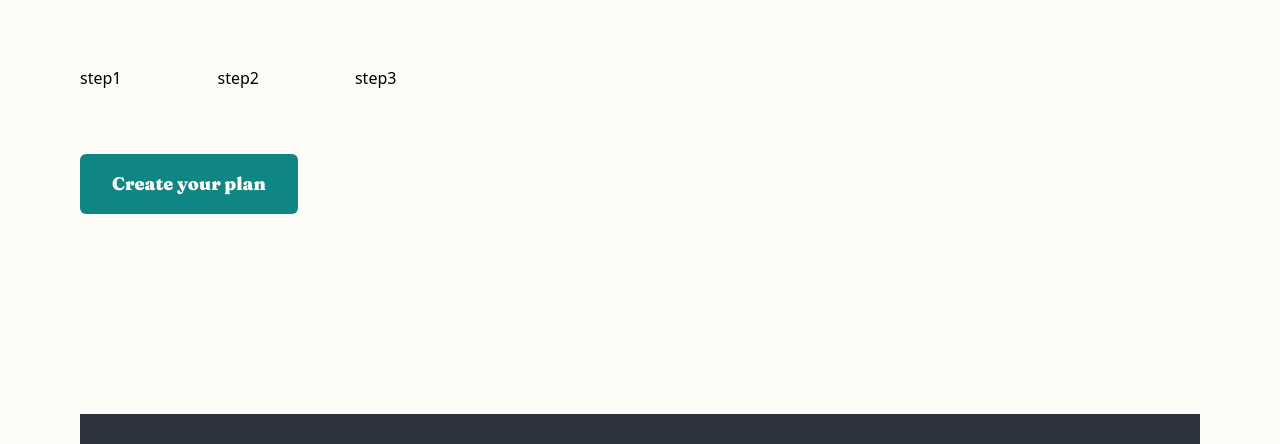
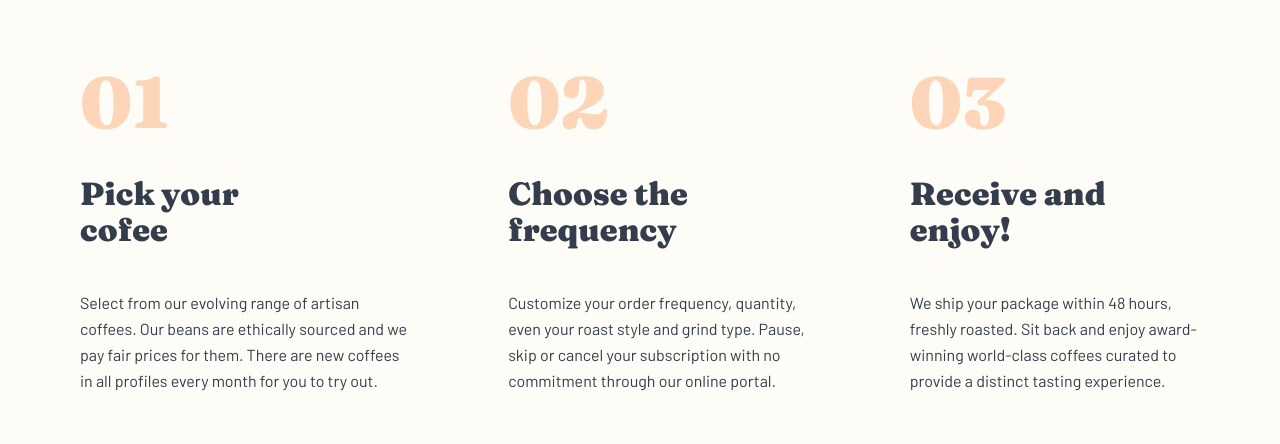
Before and after one commit to 13NOONE37/coffee-rosters, a Next.js app: page / in a window 1280 px wide. Shown: the part 2642-3086 px from the top of the page. Built offline with nearby package versions, Linux system fonts and the light colour scheme.

Commit message:
howItWorks section done

```diff
--- a/src/app/_components/PlanInstruction.tsx
+++ b/src/app/_components/PlanInstruction.tsx
@@ -1,17 +1,31 @@
-const instruction = [
+import { JSX } from 'react';
+
+const instructions = [
   {
-    id: 1,
-    heading: 'Pick your coffee',
+    index: 1,
+    Heading: () => (
+      <>
+        Pick your <br className="hidden md:block" /> cofee
+      </>
+    ),
     description: `Select from our evolving range of artisan coffees. Our beans are ethically sourced and we pay fair prices for them. There are new coffees in all profiles every month for you to try out.`,
   },
   {
-    id: 1,
-    heading: 'Choose the frequency',
+    index: 2,
+    Heading: () => (
+      <>
+        Choose the <br className="hidden md:block" /> frequency
+      </>
+    ),
     description: `Customize your order frequency, quantity, even your roast style and grind type. Pause, skip or cancel your subscription with no commitment through our online portal.`,
   },
   {
-    id: 1,
-    heading: 'Receive and enjoy!',
+    index: 3,
+    Heading: () => (
+      <>
+        Receive and <br className="hidden md:block" /> enjoy!
+      </>
+    ),
     description: `We ship your package within 48 hours, freshly roasted. Sit back and enjoy award-winning world-class coffees curated to provide a distinct tasting experience.`,
   },
 ];
@@ -28,14 +42,37 @@ export function PlanInstruction() {
       </div>
 
       <ul className="flex flex-col md:flex-row gap-14 md:gap-2.5 lg:gap-24 mt-28 md:mt-12 lg:mt-17">
-        <li>step1</li>
-        <li>step2</li>
-        <li>step3</li>
+        {instructions.map((item) => (
+          <Step {...item} key={item.index} />
+        ))}
       </ul>
     </div>
   );
 }
-
+function Step({
+  index,
+  Heading,
+  description,
+}: {
+  index: number;
+  Heading: () => JSX.Element;
+  description: string;
+}) {
+  return (
+    <li className="flex flex-col items-center md:items-start">
+      <span className="font-fraunces text-[4.5rem] leading-[4.5rem] text-accent-secondary">
+        {index < 10 && '0'}
+        {index}
+      </span>
+      <h3 className="text-h3 text-body text-center md:text-left mt-6 md:mt-10.5 lg:mt-9.5">
+        <Heading />
+      </h3>
+      <p className="text-content text-body text-center md:text-left max-w-82 md:max-w-full mt-6 md:mt-9.5 lg:mt-10.5">
+        {description}
+      </p>
+    </li>
+  );
+}
 function Circle() {
   return <div className="size-8 rounded-[50%] border-2 border-brand-primary" />;
 }
--- a/src/app/_components/howItWorks.tsx
+++ b/src/app/_components/howItWorks.tsx
@@ -4,7 +4,9 @@ import { PlanInstruction } from './PlanInstruction';
 export function HowItWorks() {
   return (
     <section className="mt-179 md:mt-108.5 lg:mt-88 mb-30 md:mb-36 lg:mb-50">
-      <h1 className="text-h4 text-ui-neutral">How it works</h1>
+      <h1 className="text-h4 text-ui-neutral text-center md:text-left">
+        How it works
+      </h1>
       <div className="md:mt-10 lg:mt-20">
         <PlanInstruction />
       </div>
```
